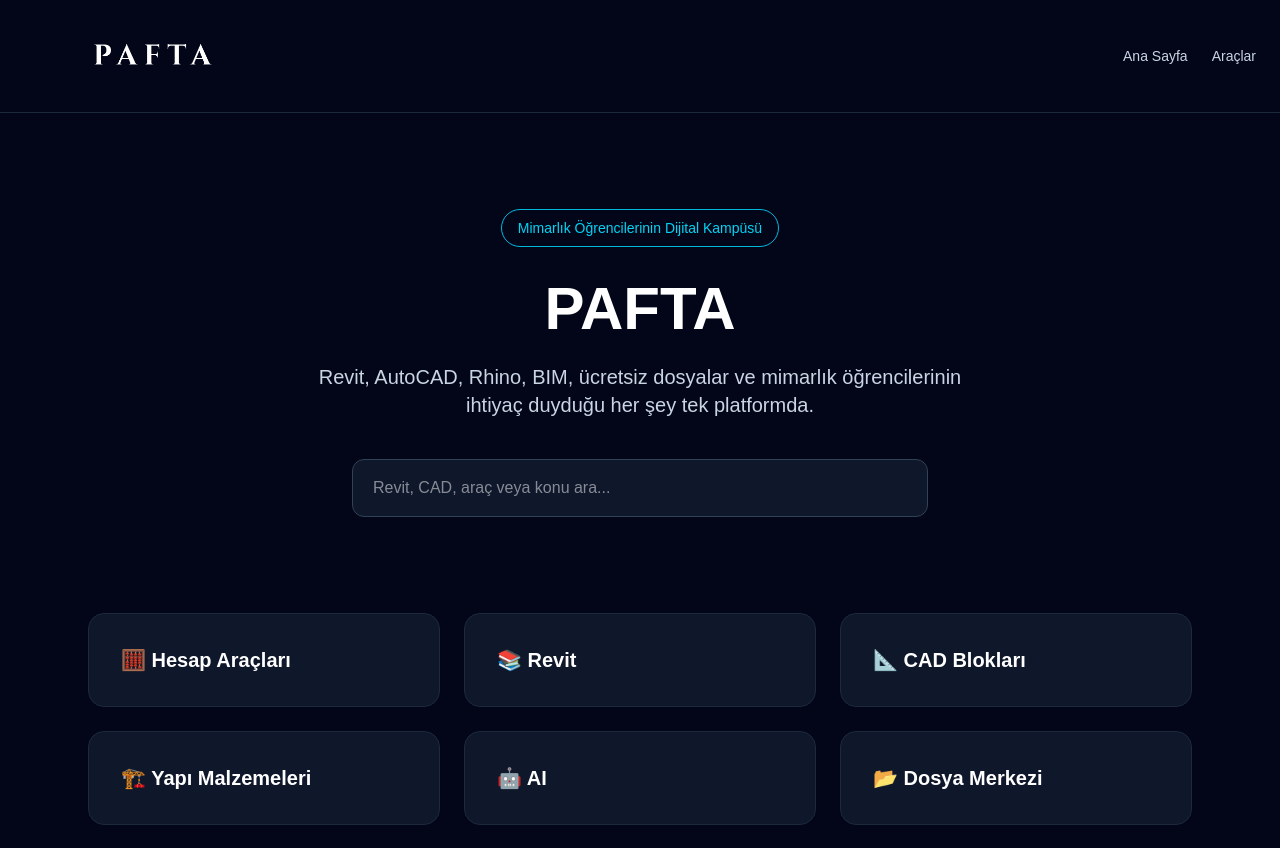
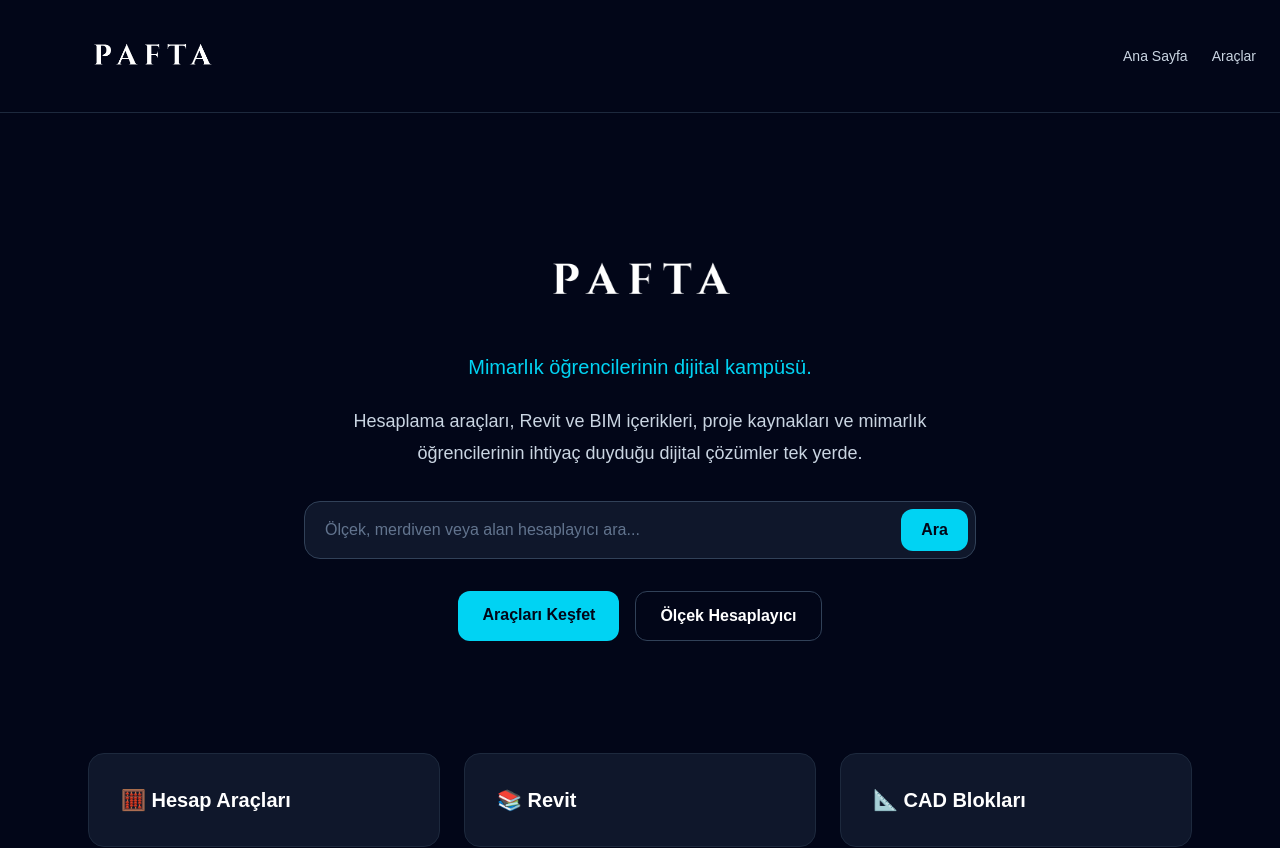
Before and after one commit to ali-tzn/pafta, a Next.js app: page / in a window 1280 px wide. Shown: the top 848 px of the page. Built offline with nearby package versions, Linux system fonts and the light colour scheme.

Commit message:
Add tool search to homepage

```diff
--- a/app/components/Hero.tsx
+++ b/app/components/Hero.tsx
@@ -1,25 +1,46 @@
+import Image from "next/image";
+import Link from "next/link";
+import SearchBar from "./SearchBar";
+
 export default function Hero() {
   return (
-    <section className="mx-auto flex max-w-6xl flex-col items-center px-6 py-24 text-center">
-      <span className="rounded-full border border-cyan-500 px-4 py-2 text-sm text-cyan-400">
-        Mimarlık Öğrencilerinin Dijital Kampüsü
-      </span>
+    <section className="bg-slate-950 px-6 py-20 text-white md:py-28">
+      <div className="mx-auto flex max-w-6xl flex-col items-center text-center">
+        <Image
+          src="/pafta-logo-white.png"
+          alt="PAFTA"
+          width={600}
+          height={200}
+          priority
+          className="h-24 w-80 object-cover object-center md:h-28 md:w-96"
+        />
 
-      <h1 className="mt-8 text-6xl font-bold">
-        PAFTA
-      </h1>
+        <p className="mt-4 text-lg font-medium text-cyan-400 md:text-xl">
+          Mimarlık öğrencilerinin dijital kampüsü.
+        </p>
 
-      <p className="mt-6 max-w-2xl text-xl text-slate-300">
-        Revit, AutoCAD, Rhino, BIM, ücretsiz dosyalar ve mimarlık
-        öğrencilerinin ihtiyaç duyduğu her şey tek platformda.
-      </p>
+        <p className="mt-6 max-w-2xl text-base leading-8 text-slate-300 md:text-lg">
+          Hesaplama araçları, Revit ve BIM içerikleri, proje kaynakları ve
+          mimarlık öğrencilerinin ihtiyaç duyduğu dijital çözümler tek yerde.
+        </p>
 
-      <div className="mt-10 w-full max-w-xl">
-        <input
-          type="text"
-          placeholder="Revit, CAD, araç veya konu ara..."
-          className="w-full rounded-xl border border-slate-700 bg-slate-900 px-5 py-4 text-white outline-none focus:border-cyan-400"
-        />
+        <SearchBar />
+
+        <div className="mt-8 flex flex-col gap-4 sm:flex-row">
+          <Link
+            href="/tools"
+            className="rounded-xl bg-cyan-400 px-6 py-3 font-semibold text-slate-950 transition hover:bg-cyan-300"
+          >
+            Araçları Keşfet
+          </Link>
+
+          <Link
+            href="/tools/scale-calculator"
+            className="rounded-xl border border-slate-700 px-6 py-3 font-semibold text-white transition hover:border-cyan-400 hover:text-cyan-400"
+          >
+            Ölçek Hesaplayıcı
+          </Link>
+        </div>
       </div>
     </section>
   );
--- /dev/null
+++ b/app/components/SearchBar.tsx
@@ -0,0 +1,82 @@
+"use client";
+
+import { FormEvent, useState } from "react";
+import { useRouter } from "next/navigation";
+
+const tools = [
+  {
+    title: "Ölçek Hesaplayıcı",
+    href: "/tools/scale-calculator",
+  },
+  {
+    title: "Merdiven Hesaplayıcı",
+    href: "/tools/stair-calculator",
+  },
+  {
+    title: "Alan Hesaplayıcı",
+    href: "/tools/area-calculator",
+  },
+];
+
+export default function SearchBar() {
+  const router = useRouter();
+  const [query, setQuery] = useState("");
+
+  const results = tools.filter((tool) =>
+    tool.title
+      .toLocaleLowerCase("tr-TR")
+      .includes(query.trim().toLocaleLowerCase("tr-TR"))
+  );
+
+  function handleSubmit(event: FormEvent<HTMLFormElement>) {
+    event.preventDefault();
+
+    if (query.trim() && results.length > 0) {
+      router.push(results[0].href);
+    }
+  }
+
+  return (
+    <div className="relative mt-8 w-full max-w-2xl">
+      <form onSubmit={handleSubmit} className="relative">
+        <input
+          type="search"
+          value={query}
+          onChange={(event) => setQuery(event.target.value)}
+          placeholder="Ölçek, merdiven veya alan hesaplayıcı ara..."
+          className="w-full rounded-2xl border border-slate-700 bg-slate-900 px-5 py-4 pr-28 text-white outline-none placeholder:text-slate-500 focus:border-cyan-400"
+        />
+
+        <button
+          type="submit"
+          className="absolute bottom-2 right-2 top-2 rounded-xl bg-cyan-400 px-5 font-semibold text-slate-950 hover:bg-cyan-300"
+        >
+          Ara
+        </button>
+      </form>
+
+      {query.trim() !== "" && (
+        <div className="absolute left-0 right-0 top-full z-20 mt-3 overflow-hidden rounded-2xl border border-slate-700 bg-slate-900 text-left shadow-2xl">
+          {results.length > 0 ? (
+            results.map((tool) => (
+              <button
+                key={tool.href}
+                type="button"
+                onClick={() => router.push(tool.href)}
+                className="block w-full border-b border-slate-800 px-5 py-4 text-left last:border-b-0 hover:bg-slate-800"
+              >
+                <span className="font-semibold text-white">
+                  {tool.title}
+                </span>
+              </button>
+            ))
+          ) : (
+            <div className="px-5 py-4 text-slate-400">
+              Sonuç bulunamadı.
+            </div>
+          )}
+        </div>
+      )}
+    </div>
+  );
+}
```
